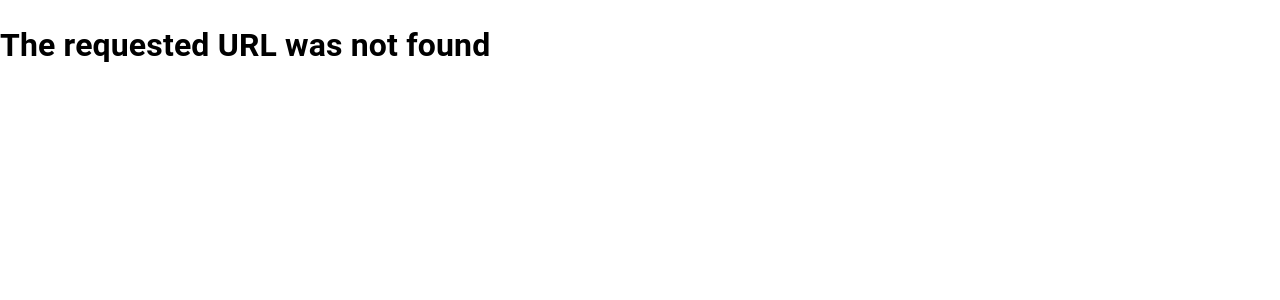
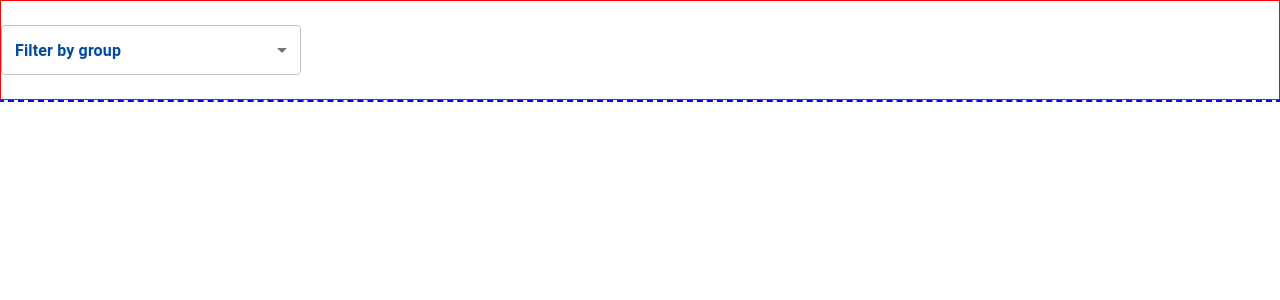
Before and after one commit to MarisiaS/SMM, a React (Vite) app in the folder frontend/: page /tests/test-multi-select-with-tags in a window 1280 px wide. Before the commit this address had no page. Shown: the top 300 px of the page. Built offline with nearby package versions, Linux system fonts and the light colour scheme.

Commit message:
FE- Add MultiSelectWithTags component (#177)
* Added MultiSelectWithTags component.

* Added a test component to showcase the MultiSelectWithTags behavior.

* Once an option is selected it is disable. Value is set to label always.

* Fixed typo.

```diff
--- a/frontend/src/App.jsx
+++ b/frontend/src/App.jsx
@@ -13,6 +13,7 @@ import TestExpandableTable from "./Tests/TestExpandableTable";
 import TestConditionalRender from "./Tests/TestConditionalRender";
 import TestSelectTable from "./Tests/TestSelectTable";
 import TestSeedTimeForm from "./Tests/TestSeedTimeForm";
+import TestMultiSelectWithTags from "./Tests/TestMultiSelectWithTags";
 
 function App() {
   const NotFound = () => {
@@ -49,6 +50,7 @@ function App() {
       <Route path="/tests/test-select-table" element={<TestSelectTable />} />
       <Route path="/tests/test-conditional-render" element={<TestConditionalRender />} />
       <Route path="/tests/test-seed-time-form" element={<TestSeedTimeForm />} />
+      <Route path="/tests/test-multi-select-with-tags" element={<TestMultiSelectWithTags />} />
     </Routes>
   );
 }
--- /dev/null
+++ b/frontend/src/Tests/TestMultiSelectWithTags.jsx
@@ -0,0 +1,58 @@
+import { useState, useEffect } from "react";
+import MultiSelectWithTags from "../components/Common/MultiSelectWithTags";
+import { Button } from "@mui/material";
+
+const groups = [
+  { id: 1, name: "Girls" },
+  { id: 2, name: "Boys" },
+  { id: 3, name: "Mixed" },
+  { id: 4, name: "Girls10&Under" },
+];
+
+const TestMultiSelectWithTags = ({}) => {
+  const [selectedGroups, setSelectedGroups] = useState([]);
+  const [lastSelectedGroupId, setLastSelectedGroupId] =
+    useState(null);
+  const [buttons,setButtons] = useState([]);
+
+  useEffect(() => {
+    if (lastSelectedGroupId) {
+        const selectedGroup = groups.find((group) => group.id === lastSelectedGroupId);
+        setButtons((prevButtons) => [...prevButtons, { id: selectedGroup.id, name: selectedGroup.name}])
+    }
+  }, [lastSelectedGroupId]);
+
+  const handleRemoveButton = (id) => {
+    setButtons((prevButtons) => prevButtons.filter((button) => button.id !== id));
+    setSelectedGroups((prevGroups) => prevGroups.filter((groupId) => groupId !== id));
+    setLastSelectedGroupId(null);
+  };
+
+  return (
+    <div className={"test"}>
+      <br/>
+      <MultiSelectWithTags
+        key={1}
+        label={"Filter by group"}
+        options={groups}
+        selectedOptions={selectedGroups}
+        setSelectedOptions={setSelectedGroups}
+        setLastSelected={setLastSelectedGroupId}
+      />
+      <br />
+      {buttons.map((button) => (
+        <Button
+          key={button.id}
+          variant="contained"
+          color="primary"
+          onClick={() => handleRemoveButton(button.id)}
+          sx={{ margin: 1 }}
+        >
+          {button.name}
+        </Button>
+      ))}
+    </div>
+  );
+};
+
+export default TestMultiSelectWithTags;
--- /dev/null
+++ b/frontend/src/components/Common/MultiSelectWithTags.jsx
@@ -0,0 +1,72 @@
+import { useState} from "react";
+import {
+  MenuItem,
+  ListItemText,
+  Checkbox,
+  Select,
+  useTheme,
+  Box
+} from "@mui/material";
+
+const MultiSelectWithTags = ({
+  label,
+  options,
+  setLastSelected,
+  selectedOptions,
+  setSelectedOptions,
+}) => {
+  const theme = useTheme();
+  const [isOpen, setIsOpen] = useState(false);
+
+  const handleChange = (event) => {
+    const {
+      target: { value },
+    } = event;
+    if (value.length > selectedOptions.length) {
+      setLastSelected(value[value.length - 1]);
+    }
+    setSelectedOptions(value);
+    setIsOpen(false);
+  };
+
+  return (
+    <div>
+        <Select
+          id="multi-select-with-tags"
+          sx={{ width: 300, height: 50 }}
+          multiple
+          value={selectedOptions.length > 0 ? selectedOptions : ["placeholder"]}
+          onChange={handleChange}
+          onClose={() => setIsOpen(false)}
+          onOpen={() => setIsOpen(true)}
+          open={isOpen}
+          renderValue={(selected) =>
+            <Box
+            sx={{
+              display: "flex",
+              alignItems: "center",
+              gap: 0.5,
+              color: theme.palette.primary.dark,
+              fontWeight: "bolder",
+            }}
+          >
+            {label}
+          </Box>
+          }
+        >
+          {options.map((option) => (
+            <MenuItem
+              key={option.id}
+              value={option.id}
+              disabled={selectedOptions.includes(option.id)}
+            >
+              <Checkbox checked={selectedOptions.includes(option.id)} />
+              <ListItemText primary={option.name} />
+            </MenuItem>
+          ))}
+        </Select>
+    </div>
+  );
+};
+
+export default MultiSelectWithTags;
```
